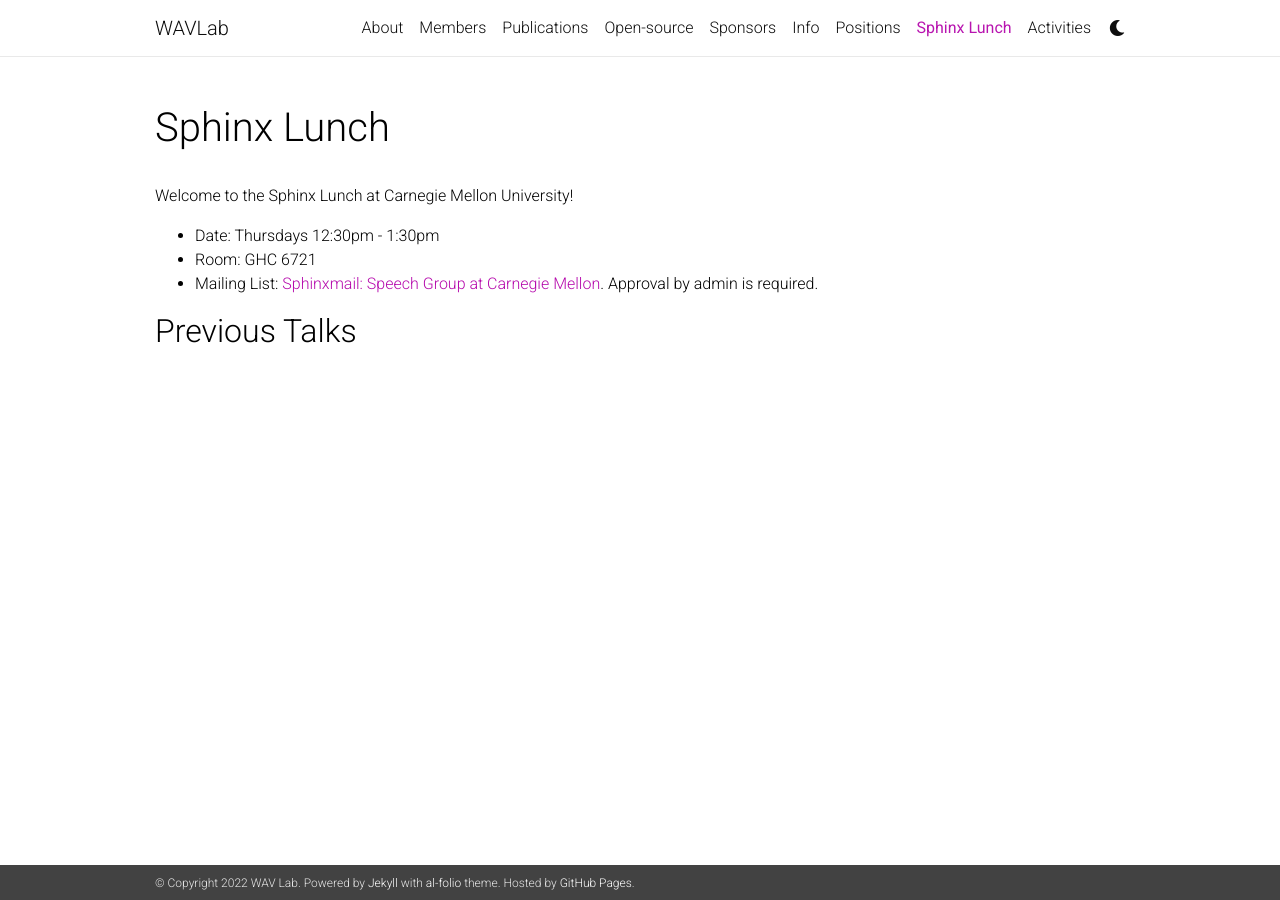
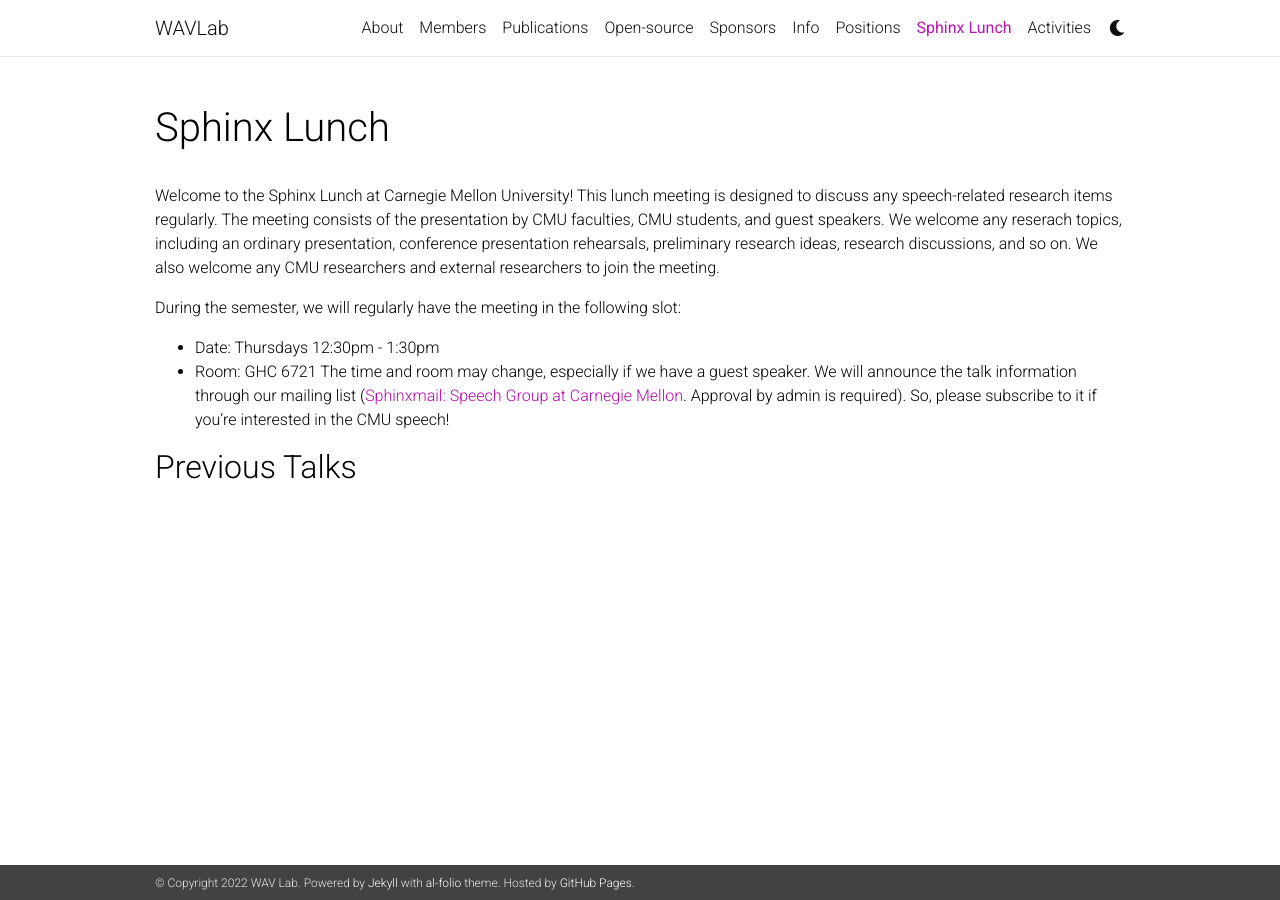
Before and after one commit to shinjiwlab/shinjiwlab.github.io, a Jekyll site: the page built from _pages/sphinx-lunch.md, in a window 1280 px wide. Built offline with Jekyll 4.4.1, drawn with Linux system fonts in a browser that asks for light colours; nearby versions of some CDN libraries; a style sheet for code colours, icons or effects is not loaded.

Commit message:
add some details

```diff
--- a/_pages/sphinx-lunch.md
+++ b/_pages/sphinx-lunch.md
@@ -7,9 +7,16 @@ order: 9
 ---
 
 Welcome to the Sphinx Lunch at Carnegie Mellon University!
+This lunch meeting is designed to discuss any speech-related research items regularly.
+The meeting consists of the presentation by CMU faculties, CMU students, and guest speakers.
+We welcome any reserach topics, including an ordinary presentation, conference presentation rehearsals, preliminary research ideas, research discussions, and so on.
+We also welcome any CMU researchers and external researchers to join the meeting.
 
+During the semester, we will regularly have the meeting in the following slot:
 - Date: Thursdays 12:30pm - 1:30pm
 - Room: GHC 6721
-- Mailing List: [Sphinxmail: Speech Group at Carnegie Mellon](https://mailman.srv.cs.cmu.edu/mailman/listinfo/sphinxmail). Approval by admin is required.
+The time and room may change, especially if we have a guest speaker.
+We will announce the talk information through our mailing list ([Sphinxmail: Speech Group at Carnegie Mellon](https://mailman.srv.cs.cmu.edu/mailman/listinfo/sphinxmail). Approval by admin is required).
+So, please subscribe to it if you're interested in the CMU speech!
 
 ## Previous Talks
```
